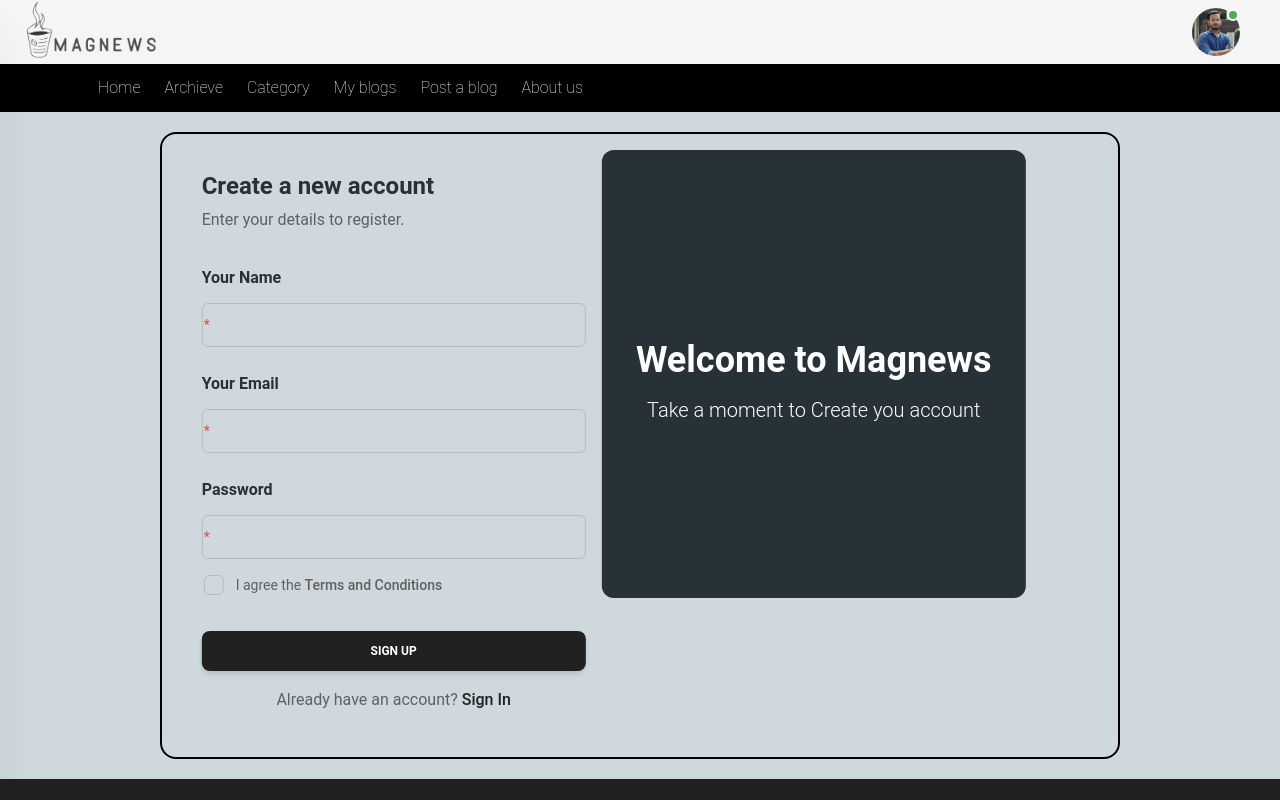
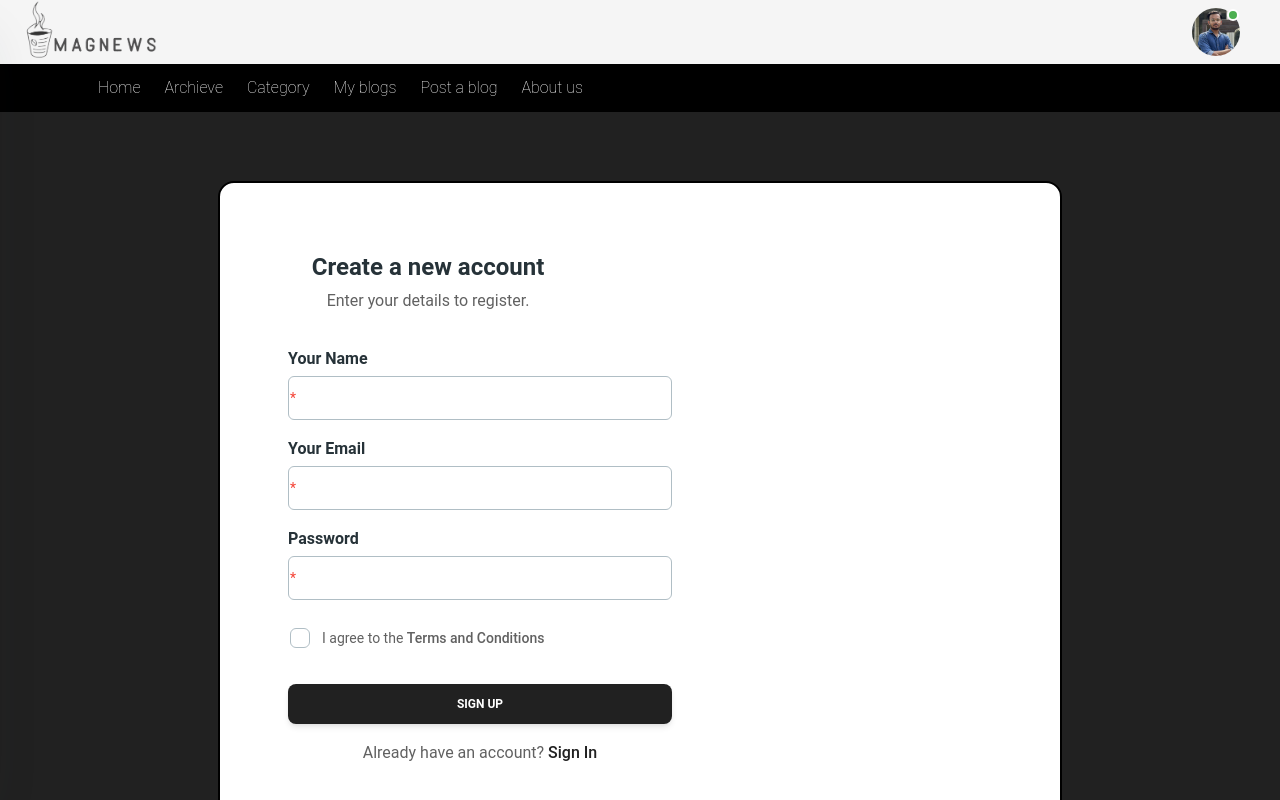
Before and after one commit to I-Pranjal/Blognews-, a React (Vite) app: page /createaccount in a window 1280 px wide. Shown: the top 800 px of the page. Built offline with nearby package versions, Linux system fonts and the light colour scheme.

Commit message:
UI/UX improvements

```diff
--- a/src/components/signin.jsx
+++ b/src/components/signin.jsx
@@ -1,69 +1,68 @@
 import {
   Card,
   Input,
-    Checkbox,
   Button,
   Typography,
 } from "@material-tailwind/react";
 import { useContext, useState } from "react";
 import { MyContext } from "../myprovider";
-import { Link } from "react-router-dom";
 import { useNavigate } from "react-router-dom";
 import GoogleSignInButton from "./GoogleSignInButton.jsx";
 
-
-  export function Signin({toggleForm }) {
-      const [email , setEmail ] = useState("");
-      const [password,  setPassword ] = useState("");
-      const {person ,  change } = useContext(MyContext);
+export function Signin({ toggleForm }) {
+  const [email, setEmail] = useState("");
+  const [password, setPassword] = useState("");
+  const { change } = useContext(MyContext);
   const BASE_URL = import.meta.env.VITE_API_BASE_URL || "http://localhost:5000";
 
-      const navigate = useNavigate() ;
+  const navigate = useNavigate();
   const handleSubmit = async (e) => {
-        e.preventDefault() ;
-        try{
-            const response = await fetch(`${BASE_URL}/api/signin` , {
-              method : 'POST',
-              headers : {
-                'Content-type' : 'application/json',
+    e.preventDefault();
+    try {
+      const response = await fetch(`${BASE_URL}/api/signin`, {
+        method: "POST",
+        headers: {
+          "Content-type": "application/json",
         },
-              body : JSON.stringify({email , password }),
+        body: JSON.stringify({ email, password }),
       });
-            if(response.ok){
+      if (response.ok) {
         const data = await response.json();
         console.log("User found !!");
         change(data);
         navigate("/");
-            }else{
-              alert("Sign-in failed !!") ;
+      } else {
+        alert("Sign-in failed !!");
       }
-
       setEmail("");
       setPassword("");
+    } catch (error) {
+      console.log("Error signing in !! Error :", error);
     }
-        catch(error){
-            console.log("Error signing in !! Error :", error) ;
-        }
-      }
+  };
 
   return (
-       <Card color="transparent" shadow={false} className="p-10">
-        <Typography variant="h4" color="blue-gray">
+    <Card color="transparent" shadow={false} className="p-4 md:p-10">
+      <Typography variant="h4" color="blue-gray" className="text-center">
         Sign in to your account
       </Typography>
 
-        <form className="mt-8 mb-2 w-80 max-w-screen-lg sm:w-96" onSubmit={handleSubmit}>
-          <div className="mb-1 flex flex-col gap-6">
-
+      <form
+        className="mt-8 mb-2 w-full max-w-md mx-auto"
+        onSubmit={handleSubmit}
+      >
+        <div className="mb-4 flex flex-col gap-4">
           <Typography variant="h6" color="blue-gray" className="-mb-3">
             Your Email
           </Typography>
           <Input
             size="lg"
             placeholder="name@mail.com"
-              className=" !border-t-blue-gray-200 focus:!border-t-gray-900"
-              value = {email}
-              onChange={(e) => {setEmail(e.target.value)}}
+            className="!border-t-blue-gray-200 focus:!border-t-gray-900"
+            value={email}
+            onChange={(e) => {
+              setEmail(e.target.value);
+            }}
             labelProps={{
               className: "before:content-none after:content-none",
             }}
@@ -75,25 +74,26 @@ import GoogleSignInButton from "./GoogleSignInButton.jsx";
             type="password"
             size="lg"
             placeholder="********"
-              className=" !border-t-blue-gray-200 focus:!border-t-gray-900"
-              value = {password}
-              onChange={(e) => {setPassword(e.target.value)}}
+            className="!border-t-blue-gray-200 focus:!border-t-gray-900"
+            value={password}
+            onChange={(e) => {
+              setPassword(e.target.value);
+            }}
             labelProps={{
               className: "before:content-none after:content-none",
             }}
           />
         </div>
-          <Button className="mt-6" fullWidth type="submit">
+        <Button className="mt-6 w-full" type="submit">
           Sign in
         </Button>
-          <span className="h-px w-full block mt-4 ">
-          <GoogleSignInButton/>
+        <span className="h-px w-full block mt-4">
         </span>
-
+          <GoogleSignInButton />
         <Typography color="gray" className="mt-4 text-center font-normal">
-            Already have an account?{" "}
-            <a className="font-medium text-gray-900" onClick={toggleForm}>
-              Sign Up
+          Don't have an account ? {" "}
+          <a className="font-medium text-gray-900 cursor-pointer" onClick={toggleForm}>
+            Create One
           </a>
         </Typography>
       </form>
--- a/src/components/signup.jsx
+++ b/src/components/signup.jsx
@@ -7,56 +7,55 @@ import {
 } from "@material-tailwind/react";
 import { useState } from "react";
 
-  export function Signup({toggleForm}) {
-
-    const  [name , setName ] = useState('') ;
-    const  [email, setEmail ] = useState('') ;
-    const [password , setPassword ]  = useState('') ;
+export function Signup({ toggleForm }) {
+  const [name, setName] = useState("");
+  const [email, setEmail] = useState("");
+  const [password, setPassword] = useState("");
   const BASE_URL = import.meta.env.VITE_API_BASE_URL || "http://localhost:5000";
 
-
   const handleSubmit = async (e) => {
-      e.preventDefault() ;
-      try{
-          const response = await fetch( `${BASE_URL}/api/signup`, {
-            method : 'POST',
-            headers : {
-              'Content-Type'  : 'application/json',
+    e.preventDefault();
+    try {
+      const response = await fetch(`${BASE_URL}/api/signup`, {
+        method: "POST",
+        headers: {
+          "Content-Type": "application/json",
         },
-            body : JSON.stringify({name , email , password }),
-          }) ;
-          const data = await response.json() ;
+        body: JSON.stringify({ name, email, password }),
+      });
+      const data = await response.json();
       console.log(data);
 
       // Reset data
-          setName(' ');
-          setEmail(' ');
-          setPassword(' ');
-      }
-      catch(error){
-        console.error("Form could not be submitted, Error :", error)  ;
+      setName("");
+      setEmail("");
+      setPassword("");
+    } catch (error) {
+      console.error("Form could not be submitted, Error :", error);
     }
   };
 
-
   return (
-       <Card color="transparent" shadow={false} className="p-2">
-        <Typography variant="h4" color="blue-gray">
+    <Card color="transparent" shadow={false} className="p-4 md:p-8">
+      <Typography variant="h4" color="blue-gray" className="text-center">
         Create a new account
       </Typography>
-        <Typography color="gray" className="mt-1 font-normal">
+      <Typography color="gray" className="mt-1 font-normal text-center">
         Enter your details to register.
       </Typography>
-        <form className="mt-8 mb-2 w-80 max-w-screen-lg sm:w-96" onSubmit={handleSubmit}>
-          <div className="mb-1 flex flex-col gap-6">
+      <form
+        className="mt-8 mb-2 w-full sm:w-96 mx-auto"
+        onSubmit={handleSubmit}
+      >
+        <div className="mb-4 flex flex-col gap-4">
           <Typography variant="h6" color="blue-gray" className="-mb-3">
             Your Name
           </Typography>
           <Input
             required
             size="lg"
-              placeholder="name@mail.com"
-              className=" !border-t-blue-gray-200 focus:!border-t-gray-900"
+            placeholder="John Doe"
+            className="!border-t-blue-gray-200 focus:!border-t-gray-900"
             value={name}
             onChange={(e) => setName(e.target.value)}
             labelProps={{
@@ -70,7 +69,7 @@ import {
             required
             size="lg"
             placeholder="name@mail.com"
-              className=" !border-t-blue-gray-200 focus:!border-t-gray-900"
+            className="!border-t-blue-gray-200 focus:!border-t-gray-900"
             value={email}
             onChange={(e) => setEmail(e.target.value)}
             labelProps={{
@@ -87,7 +86,7 @@ import {
             placeholder="********"
             value={password}
             onChange={(e) => setPassword(e.target.value)}
-              className=" !border-t-blue-gray-200 focus:!border-t-gray-900"
+            className="!border-t-blue-gray-200 focus:!border-t-gray-900"
             labelProps={{
               className: "before:content-none after:content-none",
             }}
@@ -101,7 +100,7 @@ import {
               color="gray"
               className="flex items-center font-normal"
             >
-                I agree the
+              I agree to the
               <a
                 href="#"
                 className="font-medium transition-colors hover:text-gray-900"
@@ -113,11 +112,11 @@ import {
           containerProps={{ className: "-ml-2.5" }}
         />
         <Button className="mt-6" fullWidth type="submit">
-            sign up
+          Sign up
         </Button>
         <Typography color="gray" className="mt-4 text-center font-normal">
           Already have an account?{" "}
-            <a className="font-medium text-gray-900" onClick={toggleForm}>
+          <a className="font-medium text-gray-900 cursor-pointer" onClick={toggleForm}>
             Sign In
           </a>
         </Typography>
--- a/src/pages/createaccount.jsx
+++ b/src/pages/createaccount.jsx
@@ -1,38 +1,47 @@
-import { useState } from "react"
-import { Signup } from "../components/signup"
+import { useState } from "react";
+import { Signup } from "../components/signup";
 import { Signin } from "../components/signin";
-import "../components/createaccount.css"
+import "../components/createaccount.css";
 
 const Createaccount = () => {
-    const [isSignup , setIsSignUp ] = useState(true);
+  const [isSignup, setIsSignUp] = useState(true);
 
+  const toggleForm = () => {
+    setIsSignUp(!isSignup);
+  };
 
-    const toggleForm = () => {
-        setIsSignUp(!isSignup);
-    }
   return (
     <>
-    <div className="px-20 py-5 bg-blue-gray-100">
-    <div className={`grid-flow-col grid gap-10 p-4 mx-20 border-double border-black border-2 rounded-2xl ${isSignup ? "signin-mode" : "signup-mode"}`}>
+      <div className="px-5 md:px-20 py-10 bg-gray-900 min-h-screen flex items-center justify-center">
+        <div
+          className={`grid gap-5 md:gap-10 p-4 border-double border-black border-2 rounded-2xl ${isSignup ? "signin-mode" : "signup-mode"}
+          grid-cols-1 md:grid-cols-2 items-center justify-center bg-white`}
+        >
+          {/* Card div */}
+          {/* <div className="bg-blue-gray-900 text-white flex flex-col items-center justify-center rounded-xl card p-8 md:p-5 w-full md:w-96 h-80 md:h-[35vw]">
+            <p
+              className="font-semibold text-3xl md:text-4xl text-center mb-4"
+              onClick={toggleForm}
+            >
+              {isSignup ? "Welcome to Magnews" : "Welcome back!"}
+            </p>
+            <p className="text-lg md:text-xl font-light text-center">
+              Take a moment to {isSignup ? "Create your account" : "Sign in"}
+            </p>
+          </div> */}
 
-     {/*  Card div     */}
-    <div className="bg-blue-gray-900 text-white items-center justify-center flex flex-col max-w-screen-sm rounded-xl card" style={{height:"35vw"}}>
-    <p className="font-semibold text-4xl text-center p-4" onClick={toggleForm}>
-       { isSignup ? "Welcome to Magnews" : "Welcome back !"}
-    </p>
-    <p className="text-xl font-light">
-        Take a moment to { isSignup ? "Create you account " : "Sign in  "}
-    </p>
-    </div>
+          {/* Sign up card */}
+          <div className="w-full md:w-96 p-5">
+            {isSignup ? (
+              <Signup toggleForm={toggleForm} />
+            ) : (
+              <Signin toggleForm={toggleForm} />
+            )}
+          </div>
+        </div>
+      </div>
+    </>
+  );
+};
 
-    {/* Sign up card  */}
-    <div className={'${isSignup ? signup-form : signin-form} p-3'}>
-       {isSignup ? <Signup toggleForm = {toggleForm} /> : <Signin toggleForm={toggleForm}/> }
-    </div>
-    </div>
-    </div>
-    </>
-  )
-}
-
-export default Createaccount
+export default Createaccount;
--- a/src/pages/dashboard.jsx
+++ b/src/pages/dashboard.jsx
@@ -4,7 +4,7 @@ import Likes from '../components/likes'
 
 const Dashboard = () => {
   return (
-    <div className='grid md:grid-cols-3 gap-3 bg-blue-100 p-5'>
+    <div className='grid md:grid-cols-3 gap-3 bg-gray-200 p-5'>
       <div className='col-span-2 bg-blue-200 rounded-xl'>
 
       </div>
```
Lines whose indentation alone changed are shown as unchanged.
